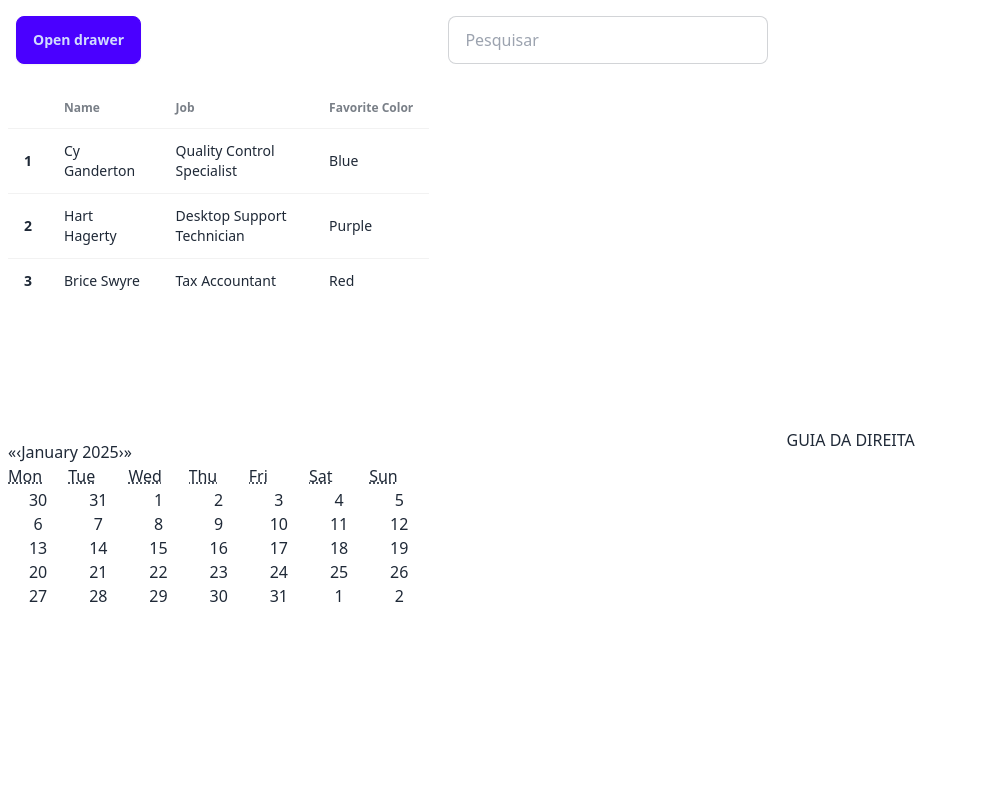
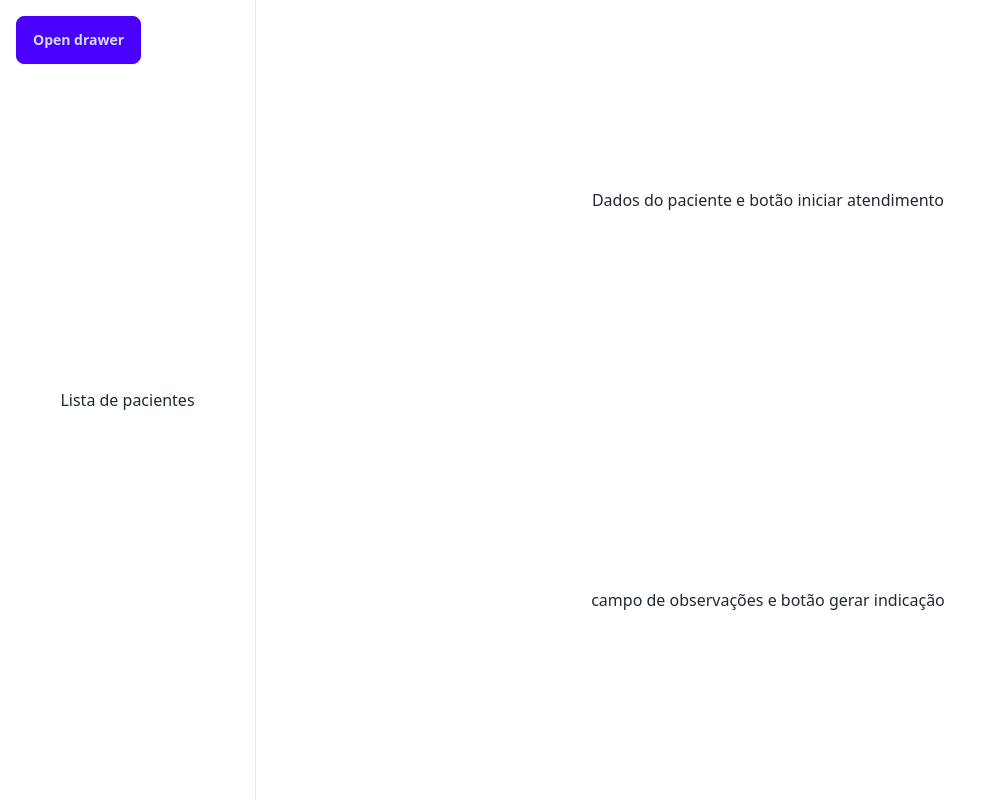
Before and after one commit to therapies-love-kids/modulo-avaliacao, a React (Vite) app: page / in a window 1280 px wide. Shown: the whole page, without its empty margins (0-999 px from the left). Built offline with nearby package versions, Linux system fonts and the light colour scheme.

Commit message:
MOD: telaatendimento.tsx

```diff
--- a/src/main.tsx
+++ b/src/main.tsx
@@ -1,7 +1,7 @@
 import { StrictMode } from 'react'
 import { createRoot } from 'react-dom/client'
 import './index.css'
-import App from './telaprincipal.tsx'
+import App from './telaatendimento.tsx'
 
 createRoot(document.getElementById('root')!).render(
   <StrictMode>
--- /dev/null
+++ b/src/telaatendimento.tsx
@@ -0,0 +1,49 @@
+import * as React from "react";
+import Calendar from "react-calendar";
+
+export default function TelaPrincipal() {
+  return (
+    <div className="drawer h-screen">
+      <input id="my-drawer" type="checkbox" className="drawer-toggle" />
+      <div className="drawer-content relative">
+        {/* Conteúdo da página */}
+        <div className="w-screen h-screen flex">
+          <div className="w-[20%] h-full flex items-center justify-center border-r">
+            <p>Lista de pacientes</p>
+          </div>
+          <div className="w-[80%] h-full">
+            <div className="h-[50%] w-full flex items-center justify-center">
+              <p>Dados do paciente e botão iniciar atendimento</p>
+            </div>
+            <div className="h-[50%] w-full flex items-center justify-center">
+                <p>campo de observações e botão gerar indicação</p>
+            </div>
+          </div>
+        </div>
+        {/* Botão para abrir o drawer */}
+        <label
+          htmlFor="my-drawer"
+          className="btn btn-primary drawer-button absolute top-4 left-4"
+        >
+          Open drawer
+        </label>
+      </div>
+
+      <div className="drawer-side">
+        <label
+          htmlFor="my-drawer"
+          aria-label="close sidebar"
+          className="drawer-overlay"
+        ></label>
+        <ul className="menu bg-base-200 text-base-content min-h-full w-80 p-4">
+          <li>
+            <a>Sidebar Item 1</a>
+          </li>
+          <li>
+            <a>Sidebar Item 2</a>
+          </li>
+        </ul>
+      </div>
+    </div>
+  );
+}
```
Also changed, not shown: src/telaprincipal.tsx (+10 -0 lines), 1 other file (tests, documents, lock files or other folders).
